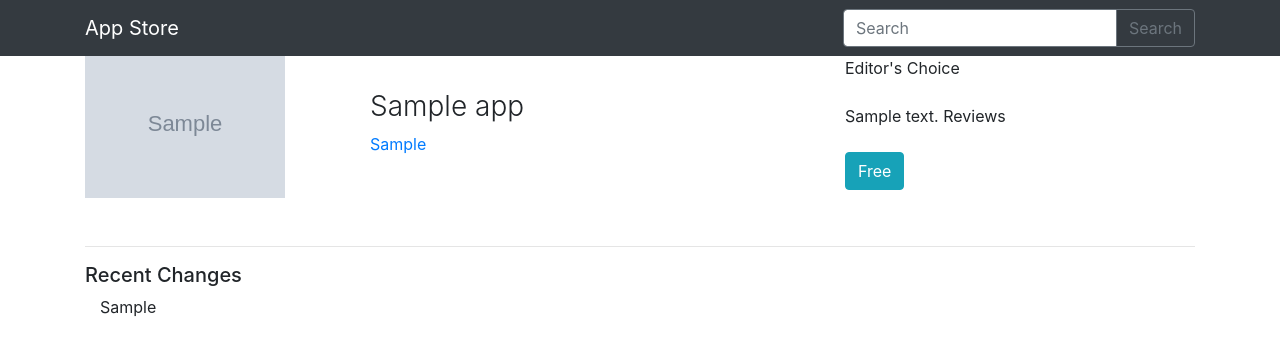
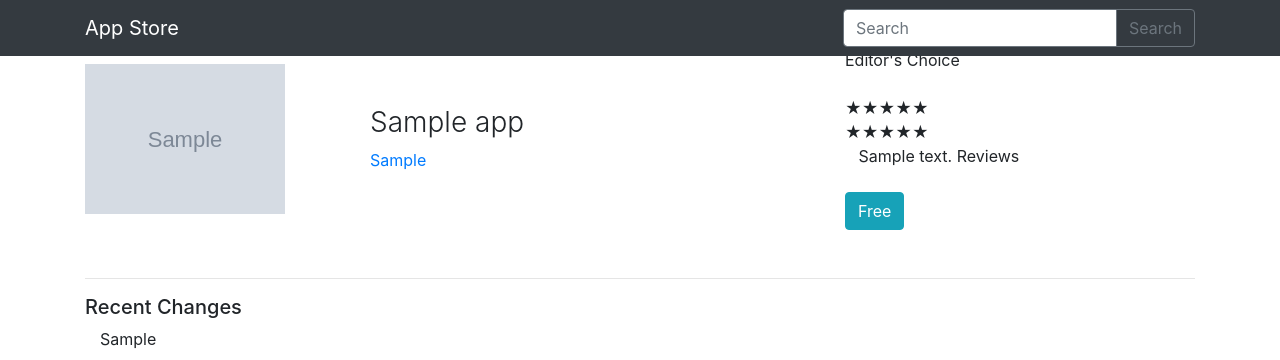
Before and after one commit to vkmrishad/app-store-clone, a Django app: page /details/1/ in a window 1280 px wide. Shown: the top 360 px of the page. Run offline with Django 3.2, Linux system fonts and the light colour scheme; tables that the repository leaves empty hold one stand-in row (values such as "Sample post"); grey boxes marked "Sample" are stand-in pictures; some libraries are stand-ins or nearby versions.

Commit message:
Website Improvements

```diff
--- a/app_store/utils/helpers.py
+++ b/app_store/utils/helpers.py
@@ -33,7 +33,7 @@ def get_search_data(query):
                         'url': scrap['url']
                     }
                 )
-    queryset = App.objects.filter(q)
+    queryset = App.objects.filter(q).order_by('-score')
     return queryset
 
 
--- a/templates/frontend/details.html
+++ b/templates/frontend/details.html
@@ -18,11 +18,15 @@
       {% endif %}
       <div class="clearfix">&nbsp;</div>
       {% if details.score %}
-      <span class="rating"><b style="width: calc(({{details.score}}*100%) / 5)"
-         title="Rating: {{details.score}} out of 5"></b></span> {{details.reviews}} Reviews
-      {% else %}
-      <span class="rating"><b style="width: 0%" title="Rating: {{details.score}} out of 5"></b></span>
-      {{details.reviews}} Reviews
+         <div class="star-ratings-css" title="Rating: {{details.score}} out of 5">
+            <div class="star-ratings-css-top" style="width: calc(({{details.score}}*100%) / 5)"><span>★</span><span>★</span><span>★</span><span>★</span><span>★</span></div>
+            <div class="star-ratings-css-bottom"><span>★</span><span>★</span><span>★</span><span>★</span><span>★</span></div>
+         </div>&nbsp; &nbsp;<span class="review-s">{{details.reviews}} Reviews</span>
+         {% else %}
+         <div class="star-ratings-css" title="Rating: 0 out of 5">
+            <div class="star-ratings-css-top" style="width: 0%"><span>★</span><span>★</span><span>★</span><span>★</span><span>★</span></div>
+            <div class="star-ratings-css-bottom"><span>★</span><span>★</span><span>★</span><span>★</span><span>★</span></div>
+         </div>&nbsp; &nbsp;<span class="review-s">{{details.reviews}} Reviews</span>
       {% endif %}
       <div class="clearfix">&nbsp;</div>
       {% if details.free %}
```
Also changed, not shown: templates/frontend/home.html (+15 -3 lines), 1 other file.
